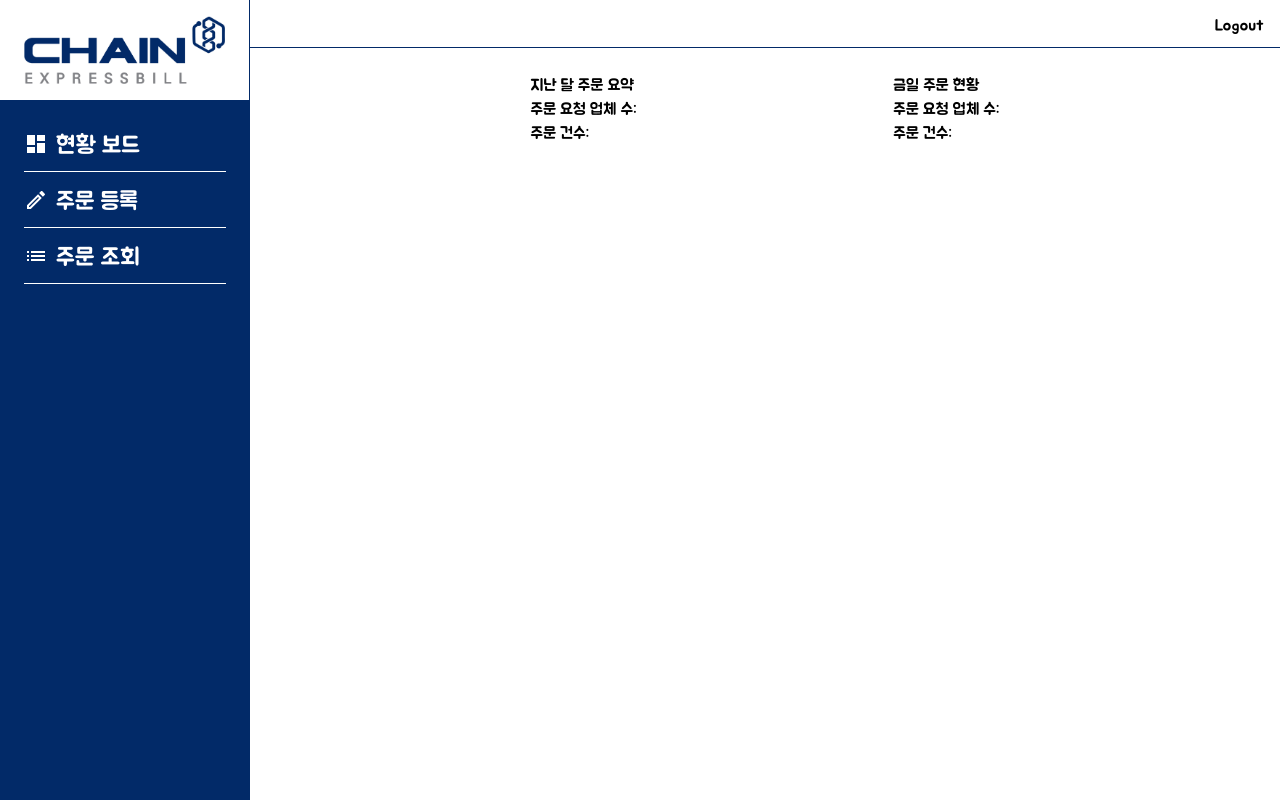
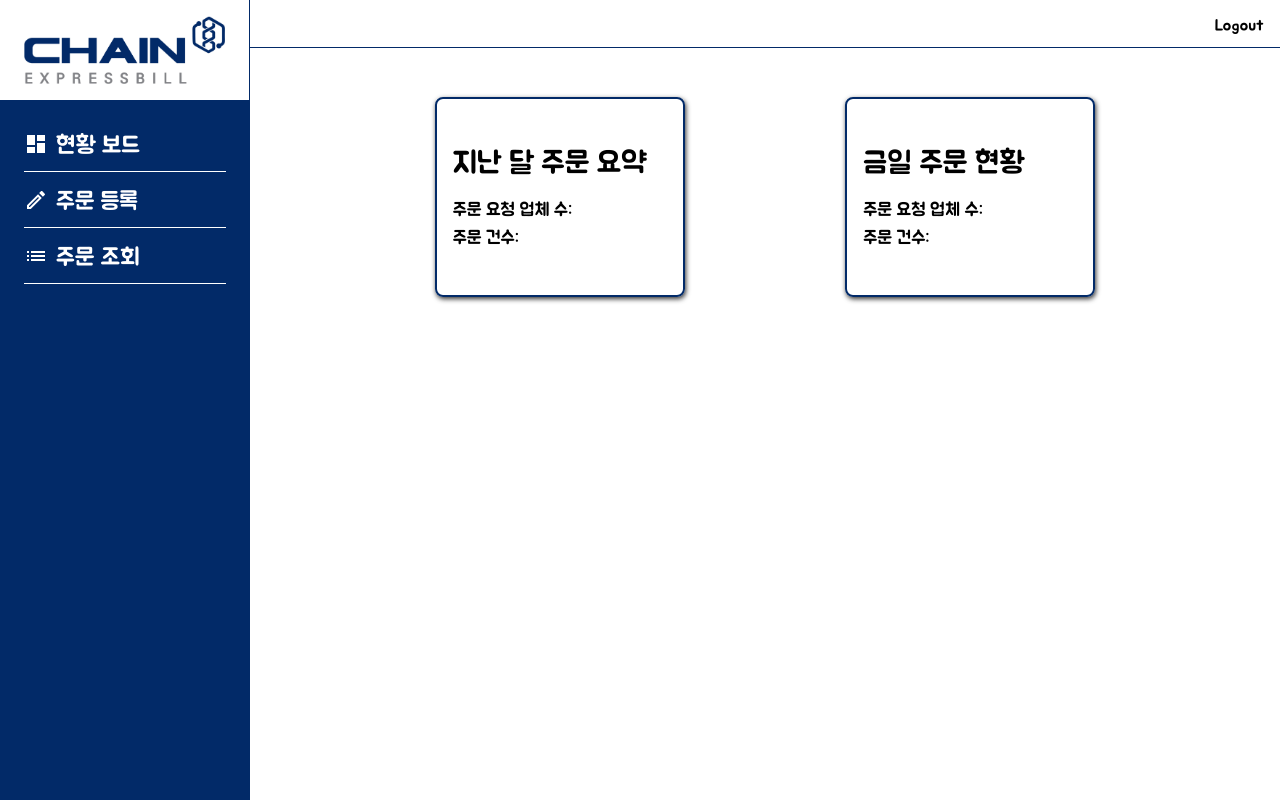
Before and after one commit to ChainExpressbill/coldchain, a React (Create React App) app in the folder frontend/: page /dashboard in a window 1280 px wide. Built offline with nearby package versions, Linux system fonts and the light colour scheme; no server answers.

Commit message:
style: 대시보드 요약보드 스타일 수정
요약보드 크기 수정 및 폰트 크기 조정
- tailwind.config 에 boxShadow 추가
- chart api url 잘못된것 수정

```diff
--- a/frontend/src/components/dashboard/SummaryBoard.tsx
+++ b/frontend/src/components/dashboard/SummaryBoard.tsx
@@ -7,21 +7,33 @@ interface SummaryBoardProps {
   boardType: BoardType;
 }
 
+function BoardBox({ children }: { children: React.ReactNode }) {
+  return (
+    <div className="flex flex-col w-[250px] h-[200px] justify-center px-4 border-2 border-main rounded-lg shadow-basic">
+      {children}
+    </div>
+  );
+}
+
 function SummaryBoard({ boardType }: SummaryBoardProps) {
   const isLastMonth = boardType === 'lastMonth';
   const { data, isLoading } = isLastMonth ? useGetLastMonth() : useGetToday();
   const title = isLastMonth ? '지난 달 주문 요약' : '금일 주문 현황';
 
   if (isLoading) {
-    return <Skeleton count={3} />;
+    return (
+      <BoardBox>
+        <Skeleton count={3} />
+      </BoardBox>
+    );
   }
 
   return (
-    <div>
-      <div>{title}</div>
-      <div>주문 요청 업체 수: {data?.ordererCount}</div>
-      <div>주문 건수: {data?.orderCount}</div>
-    </div>
+    <BoardBox>
+      <div className="text-3xl pb-4">{title}</div>
+      <div className="text-lg">주문 요청 업체 수: {data?.ordererCount}</div>
+      <div className="text-lg">주문 건수: {data?.orderCount}</div>
+    </BoardBox>
   );
 }
 
--- a/frontend/src/data/dashboard/dashboard.api.ts
+++ b/frontend/src/data/dashboard/dashboard.api.ts
@@ -21,7 +21,7 @@ export async function getToday() {
 
 export async function getCharts(chartType: ChartType) {
   const { data } = await axios.get<ChartsResponse>(
-    `/dashboard/charts/${chartType}`,
+    `/dashboard/summary/charts/${chartType}`,
   );
   return data;
 }
--- a/frontend/src/pages/DashBoardPage.tsx
+++ b/frontend/src/pages/DashBoardPage.tsx
@@ -5,7 +5,7 @@ import { ChartType } from 'data/dashboard/dashboard.model';
 function DashBoard() {
   return (
     <div className="dashboard h-full grid grid__Two__Row">
-      <div className="Summary__Board flex flex-row justify-evenly">
+      <div className="Summary__Board flex flex-row justify-evenly items-center">
         <SummaryBoard boardType="lastMonth" />
         <SummaryBoard boardType="today" />
       </div>
--- a/frontend/tailwind.config.js
+++ b/frontend/tailwind.config.js
@@ -6,6 +6,9 @@ module.exports = {
       colors: {
         main: '#022a68',
       },
+      boxShadow: {
+        basic: '1px 2px 5px 0px rgba(0, 0, 0, 0.8)',
+      },
     },
   },
   plugins: [require('@tailwindcss/typography')],
```
